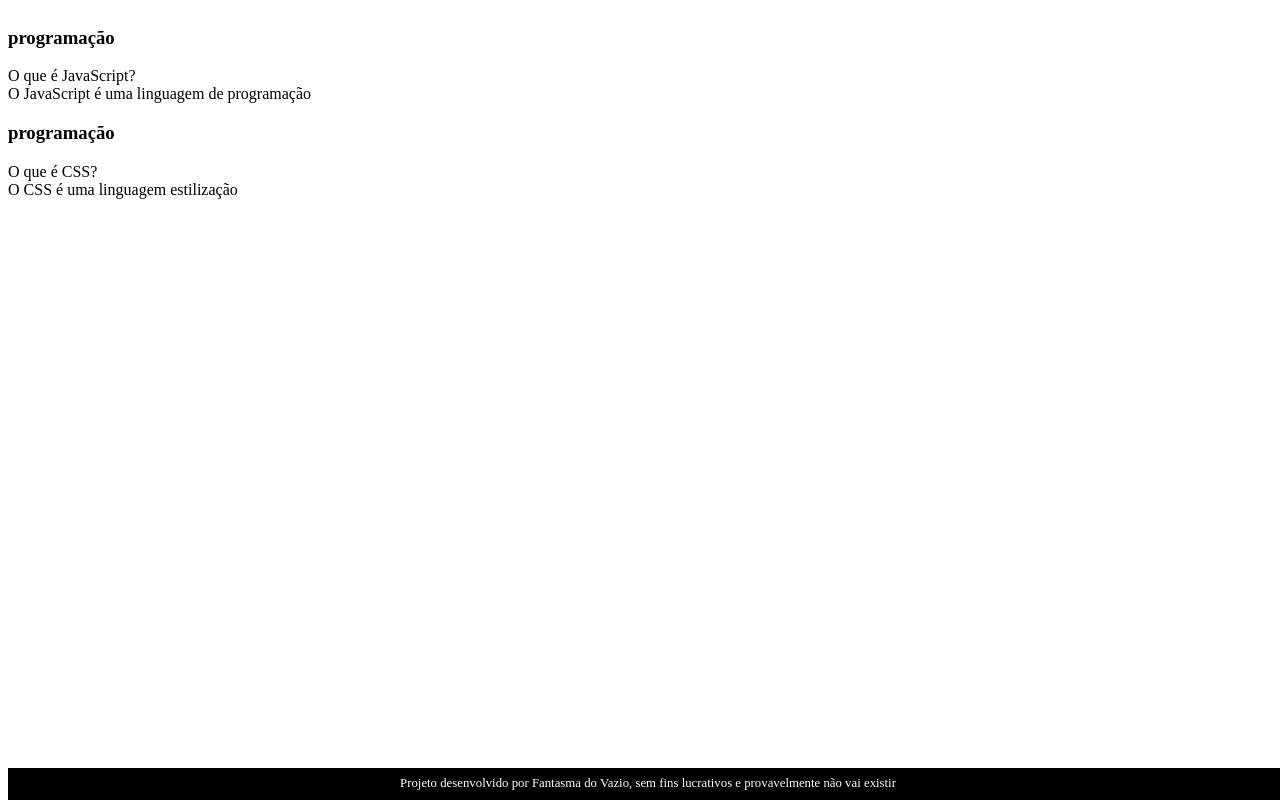
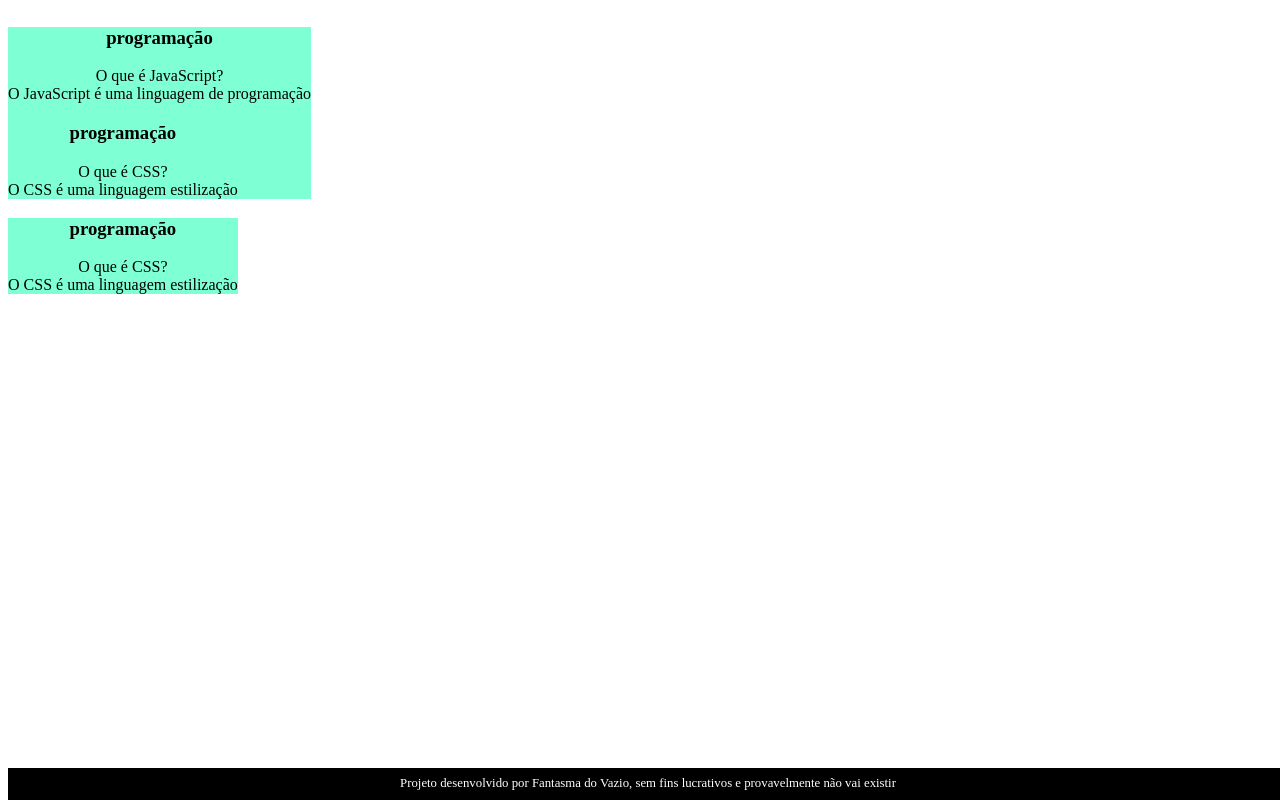
Before and after one commit to FantasmadoVazio000/Tremor-Nitro, a plain HTML site: page index.html in a window 1280 px wide. Drawn offline with Linux system fonts and the light colour scheme; files that its build step writes are made by us from their sources.

Commit message:
Add files via upload

```diff
--- a/index.html
+++ b/index.html
@@ -29,8 +29,21 @@
                                         O CSS é uma linguagem estilização
                                     </div>
                                 </div>
-                </div>
-            </article>
+                     </div>
+                 </article>
+                    </div>
+                    <section id="container">
+                         <article class="cartao">
+                            <div class="cartao__conteudo">
+                                <h3>programação</h3>
+                                <div class="cartao__conteudo__pergunta">
+                                O que é CSS?
+                                <div class="cartao__conteudo__resposta">
+                                        O CSS é uma linguagem estilização
+                        </div>
+                    </div>
+                        </div>
+                    </article>
 
         </section>
     </main>
--- a/style.css
+++ b/style.css
@@ -17,7 +17,10 @@ cartao{
 }
 
 
-
+.cartao__conteudo{
+    text-align: center;
+    background-color: aquamarine;
+}
 
 
 
```
